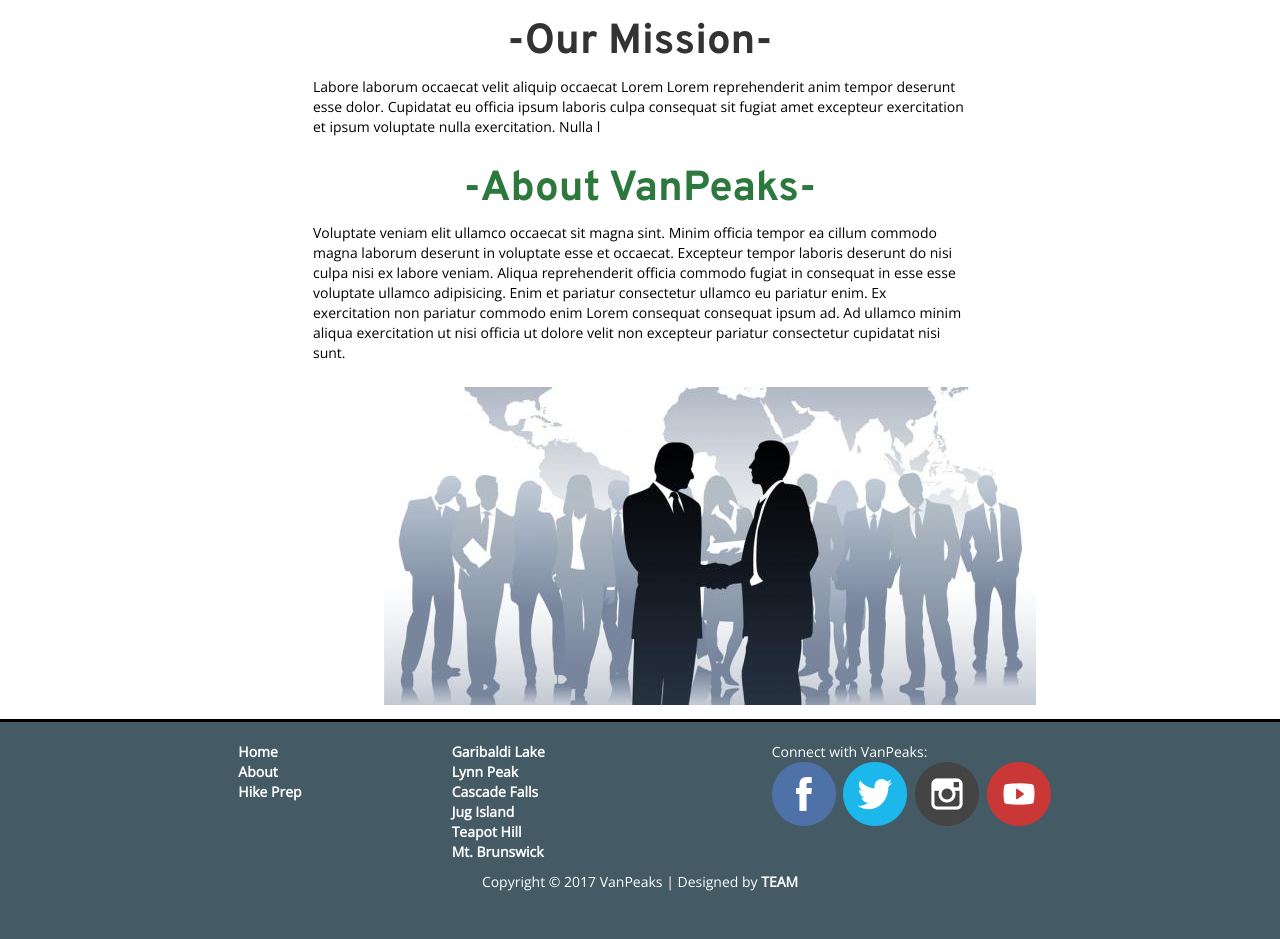
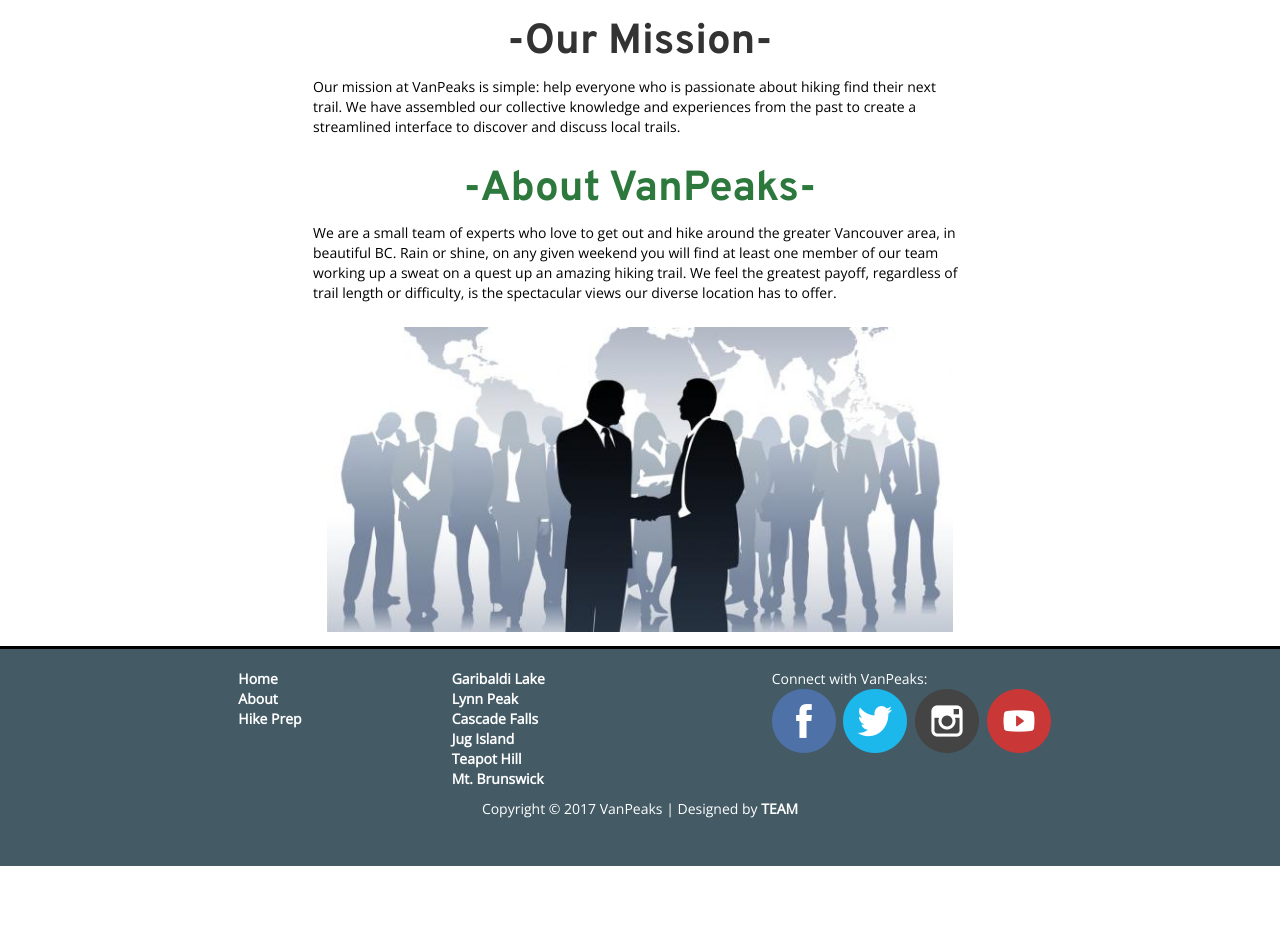
Before and after one commit to turnervink/vanpeaks, a PHP site: page /about.html in a window 1280 px wide. Shown: the part 73-1012 px from the top of the page. After the commit the page ends 939 px from the top, so only its background shows below. Run offline with PHP 8.4, Linux system fonts and the light colour scheme.

Commit message:
Added real content to About Page

```diff
--- a/about.html
+++ b/about.html
@@ -43,25 +43,15 @@
 	<div class="page-content">
 		<div class="row">
 			<div class="col-xs-12">
-	      <h1 class="col-xs-12 center-heading">-Our Mission-</h1>
-	      <p class="col-xs-12">
-					Labore laborum occaecat velit aliquip occaecat Lorem Lorem reprehenderit anim tempor
-					deserunt esse dolor. Cupidatat eu officia ipsum laboris culpa consequat sit fugiat
-					amet excepteur exercitation et ipsum voluptate nulla exercitation.
-					Nulla l
-			</p>
+				<h1 class="col-xs-12 center-heading">-Our Mission-</h1>
+				<p class="col-xs-12">
+					Our mission at VanPeaks is simple: help everyone who is passionate about hiking find their next trail. We have assembled our collective knowledge and experiences from the past to create a streamlined interface to discover and discuss local trails.
+				</p>
 
-
-	      <h1 class="col-xs-12 coloured-heading center-heading">-About VanPeaks-</h1>
-	      <p class="col-xs-12">Voluptate veniam elit ullamco occaecat sit magna sint.
-					Minim officia tempor ea cillum commodo magna laborum deserunt in voluptate esse et
-					occaecat. Excepteur tempor laboris deserunt do nisi culpa nisi ex labore veniam.
-					Aliqua reprehenderit officia commodo fugiat in consequat in esse esse voluptate ullamco
-					adipisicing. Enim et pariatur consectetur ullamco eu pariatur enim. Ex exercitation non
-					pariatur commodo enim Lorem consequat consequat ipsum ad. Ad ullamco minim aliqua exercitation
-					ut nisi officia ut dolore velit non excepteur pariatur consectetur cupidatat nisi sunt.</p>
-			<div class="col-xs-3 col-md-offset-1">
-				<img src="images/about_temp.jpg" alt="VanPeaks team picture" class="about_img"/>
+				<h1 class="col-xs-12 coloured-heading center-heading">-About VanPeaks-</h1>
+				<p class="col-xs-12">We are a small team of experts who love to get out and hike around the greater Vancouver area, in beautiful BC. Rain or shine, on any given weekend you will find at least one member of our team working up a sweat on a quest up an amazing hiking trail. We feel the greatest payoff, regardless of trail length or difficulty, is the spectacular views our diverse location has to offer.</p>
+			<div class="col-xs-12">
+				<img src="images/about_temp.jpg" alt="VanPeaks team picture" class="img-responsive center-block"/>
 			</div>
 	    </div>
 		</div>
--- a/style/base.css
+++ b/style/base.css
@@ -196,10 +196,7 @@ nav a:active {
 }
 
 /* About page image */
-.about_img {
-	display: block;
-    margin-left: auto;
-    margin-right: auto;
+.center-block {
 	padding: 1em;
 }
 
@@ -365,10 +362,3 @@ label {
 #review_form {
 	display: none;
 }
-
-button#show {
-	width: 250px;
-	font-family: 'Overpass', sans-serif;
-    font-weight: bold;
-    font-size: 2.25em;
-}
```
Also changed, not shown: trails/jug_island.html (+6 -9 lines).
